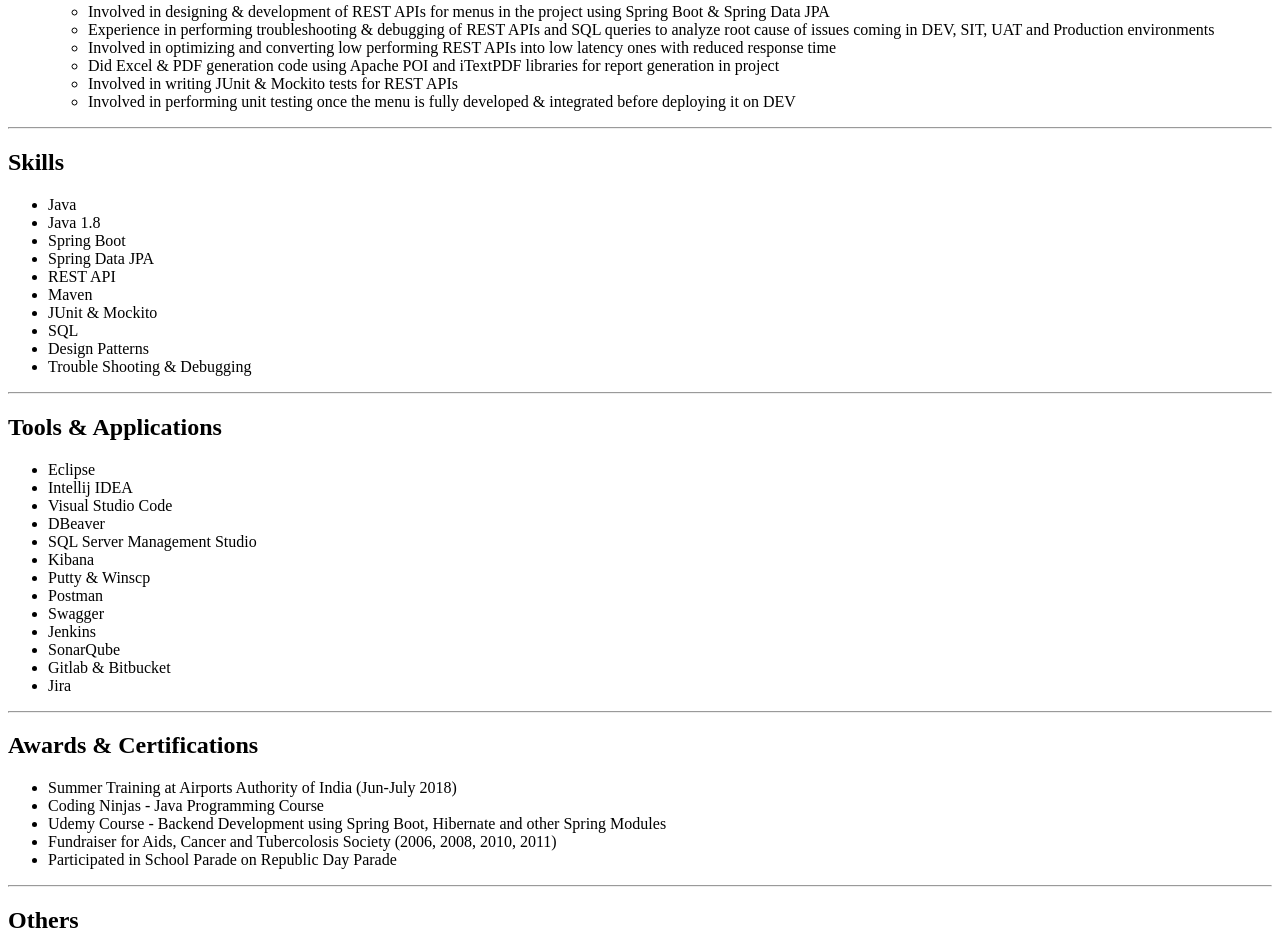
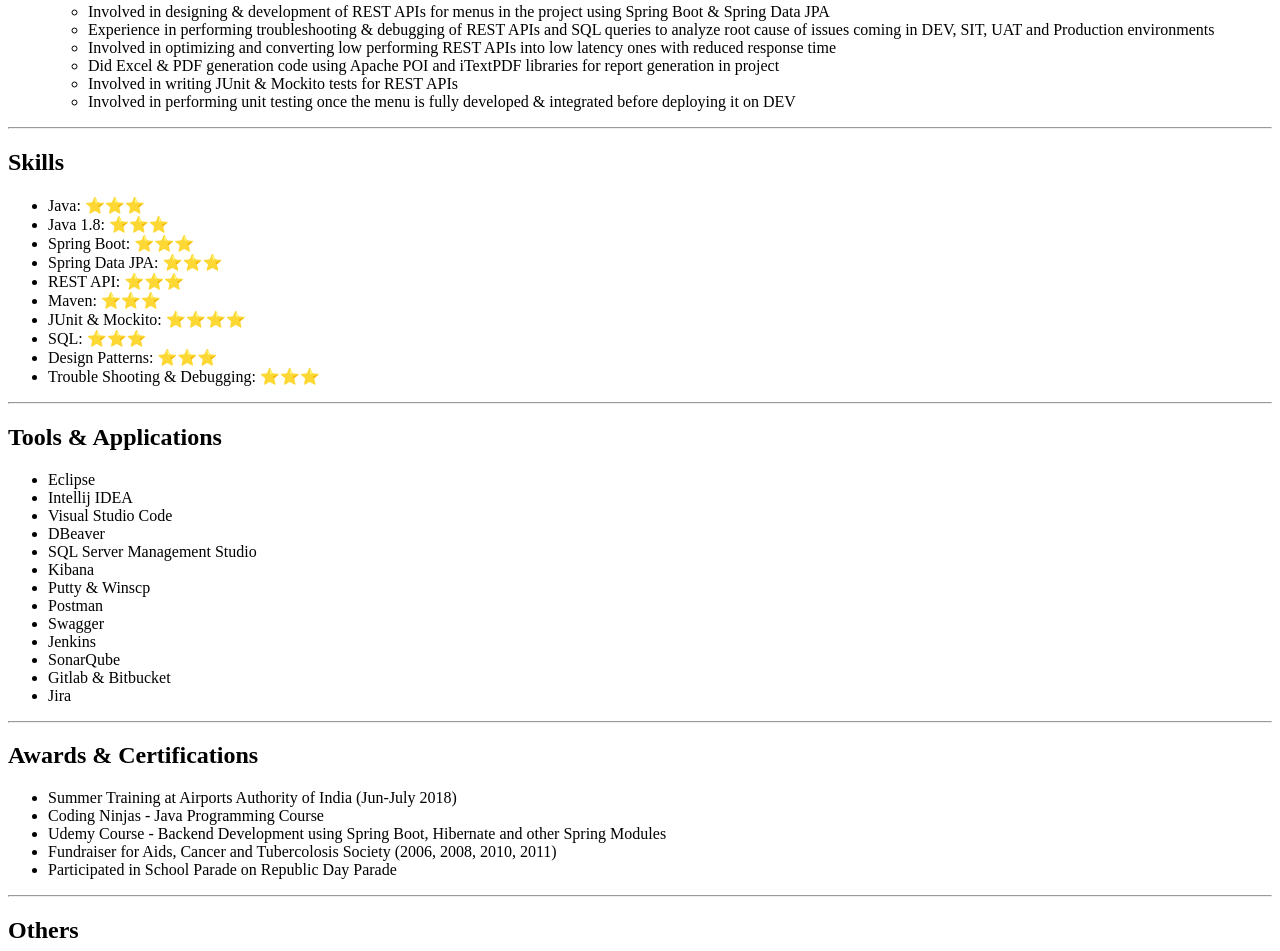
Before and after one commit to Sid1196/udemy-webdevelopment-bootcamp, a plain HTML site: page Capstone Project 1 - Online Resume/index.html in a window 1280 px wide. Shown: the part 1031-1982 px from the top of the page. Drawn offline with Linux system fonts and the light colour scheme.

Commit message:
add stars for skills

```diff
--- a/Capstone Project 1 - Online Resume/index.html
+++ b/Capstone Project 1 - Online Resume/index.html
@@ -57,16 +57,16 @@
     <hr />
     <h2>Skills</h2>
     <ul>
-      <li>Java</li>
-      <li>Java 1.8</li>
-      <li>Spring Boot</li>
-      <li>Spring Data JPA</li>
-      <li>REST API</li>
-      <li>Maven</li>
-      <li>JUnit & Mockito</li>
-      <li>SQL</li>
-      <li>Design Patterns</li>
-      <li>Trouble Shooting & Debugging</li>
+      <li>Java: &#11088;&#11088;&#11088;</li>
+      <li>Java 1.8: &#11088;&#11088;&#11088;</li>
+      <li>Spring Boot: &#11088;&#11088;&#11088;</li>
+      <li>Spring Data JPA: &#11088;&#11088;&#11088;</li>
+      <li>REST API: &#11088;&#11088;&#11088;</li>
+      <li>Maven: &#11088;&#11088;&#11088;</li>
+      <li>JUnit & Mockito: &#11088;&#11088;&#11088;&#11088;</li>
+      <li>SQL: &#11088;&#11088;&#11088;</li>
+      <li>Design Patterns: &#11088;&#11088;&#11088;</li>
+      <li>Trouble Shooting & Debugging: &#11088;&#11088;&#11088;</li>
     </ul>
     <hr />
     <h2>Tools & Applications</h2>
```
